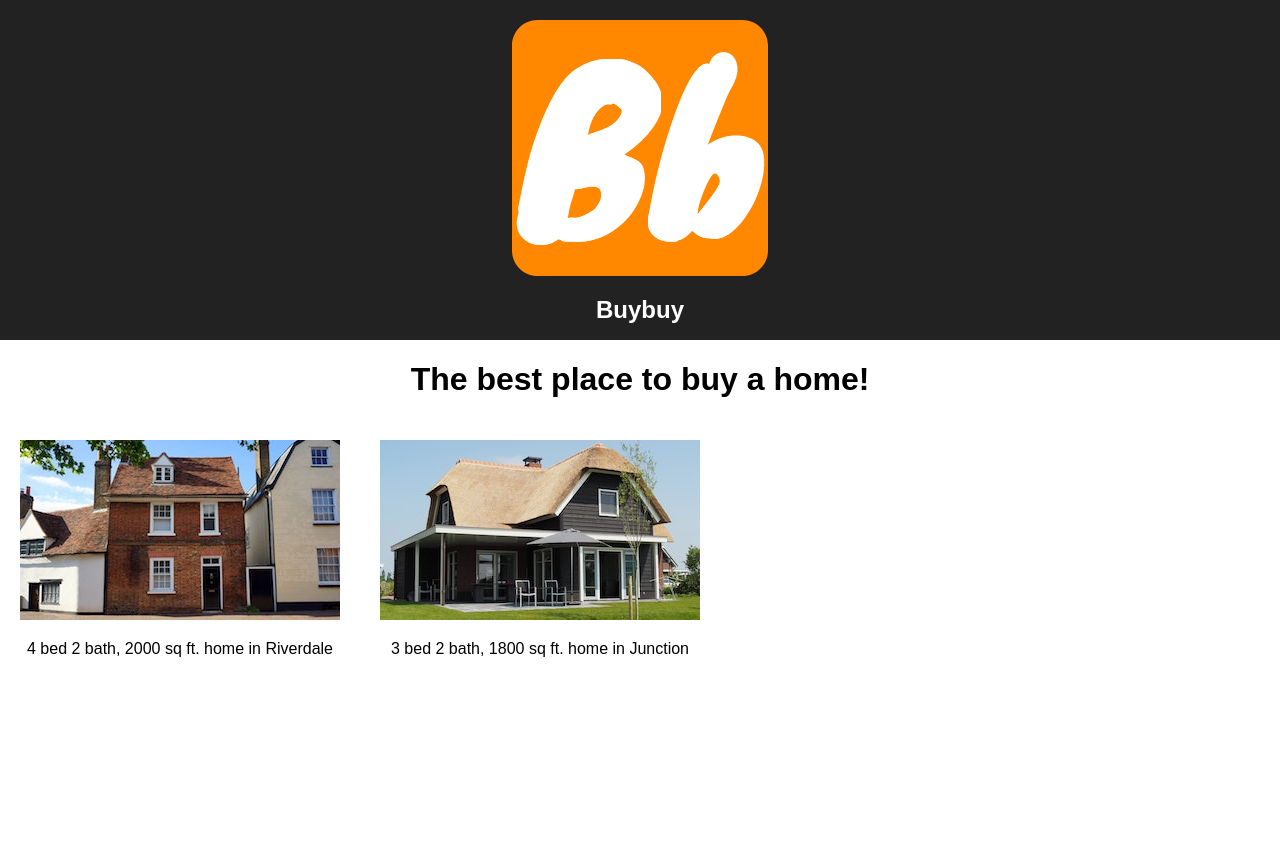
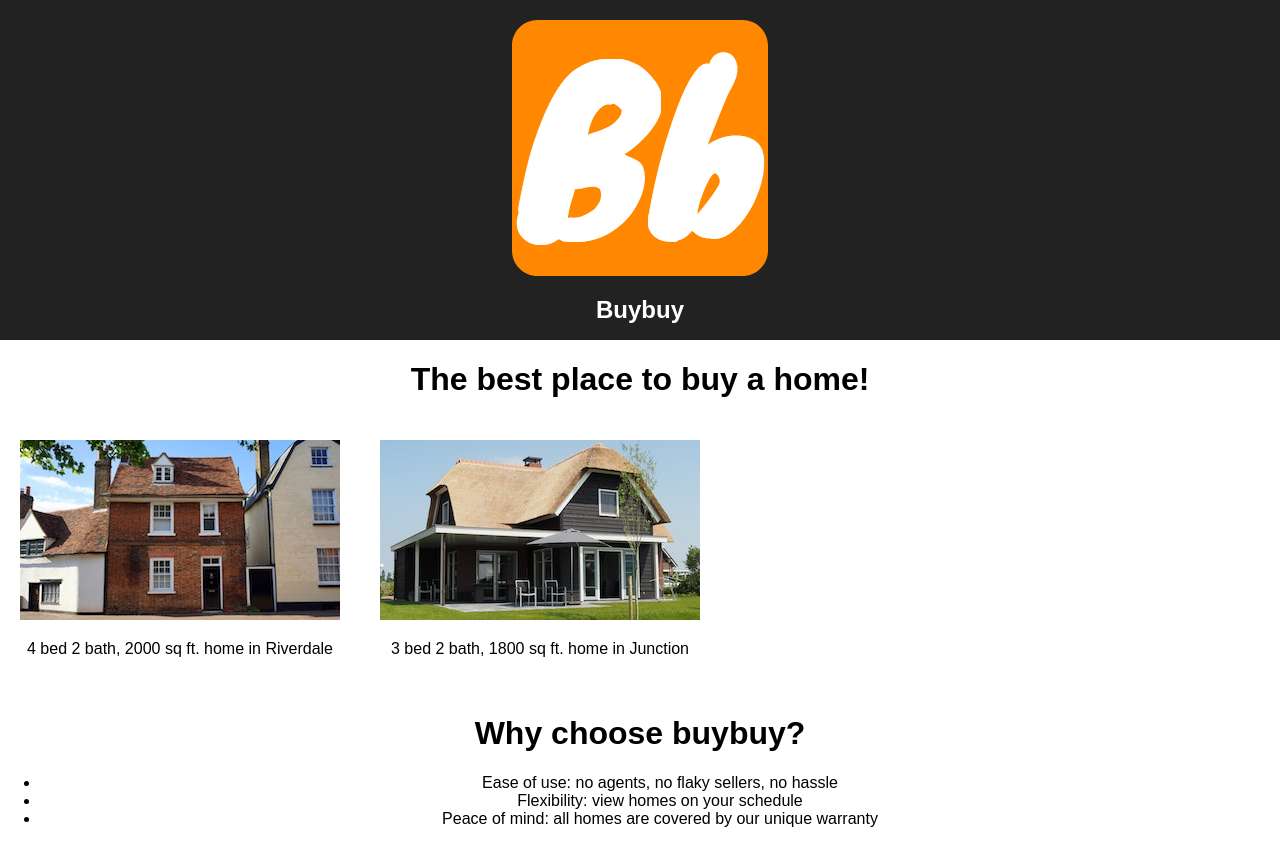
Before and after one commit to gavinsharp/buybuy, a React (Create React App) app: page / in a window 1280 px wide. Before the commit the page ends 800 px from the top, so only its background shows below. Built offline with nearby package versions, Linux system fonts and the light colour scheme; no server answers; the HTML template or start-up script is replaced by a standard one.

Commit message:
add 'Why' blurb

```diff
--- a/src/App.js
+++ b/src/App.js
@@ -1,6 +1,7 @@
 import React, { Component } from 'react';
 import logo from './logo-256.png';
 import CityIntro from './CityIntro.js'
+import WhyBlurb from './WhyBlurb.js'
 import HomeListing from './HomeListing.js'
 import './App.css';
 
@@ -72,6 +73,7 @@ class App extends Component {
         </header>
         <CityIntro city={this.state.city} />
         <HomeListings className="HomeListings-container" listings={this.state.listings} />
+        <WhyBlurb />
       </div>
     );
   }
--- /dev/null
+++ b/src/WhyBlurb.js
@@ -0,0 +1,17 @@
+import React from 'react';
+import './WhyBlurb.css';
+
+function WhyBlurb(props) {
+  return (
+    <div>
+      <h1>Why choose buybuy?</h1>
+      <ul>
+        <li>Ease of use: no agents, no flaky sellers, no hassle</li>
+        <li>Flexibility: view homes on your schedule</li>
+        <li>Peace of mind: all homes are covered by our unique warranty</li>
+      </ul>
+    </div>
+  );
+}
+
+export default WhyBlurb;
```
Also changed, not shown: src/WhyBlurb.css (added).
